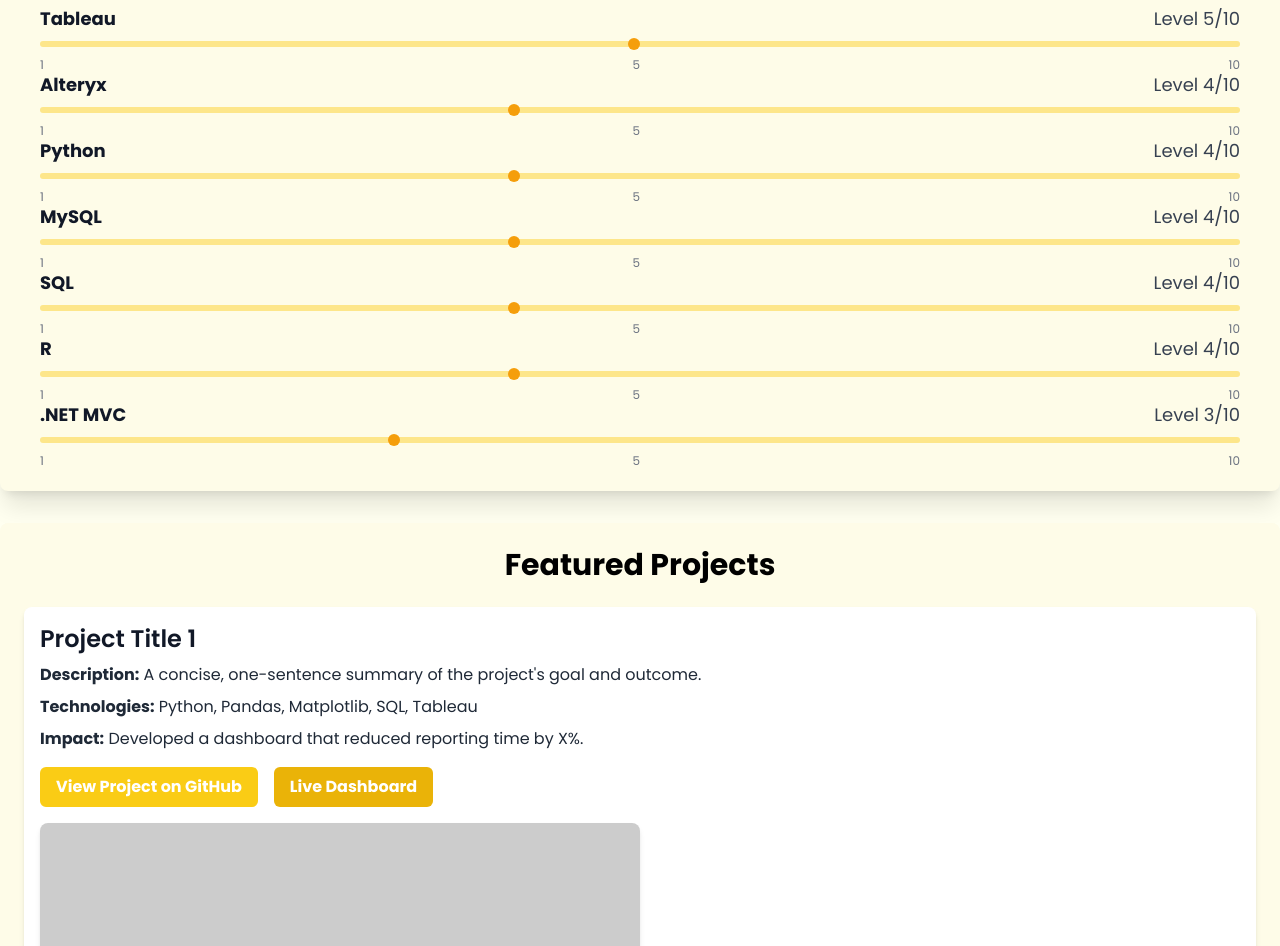
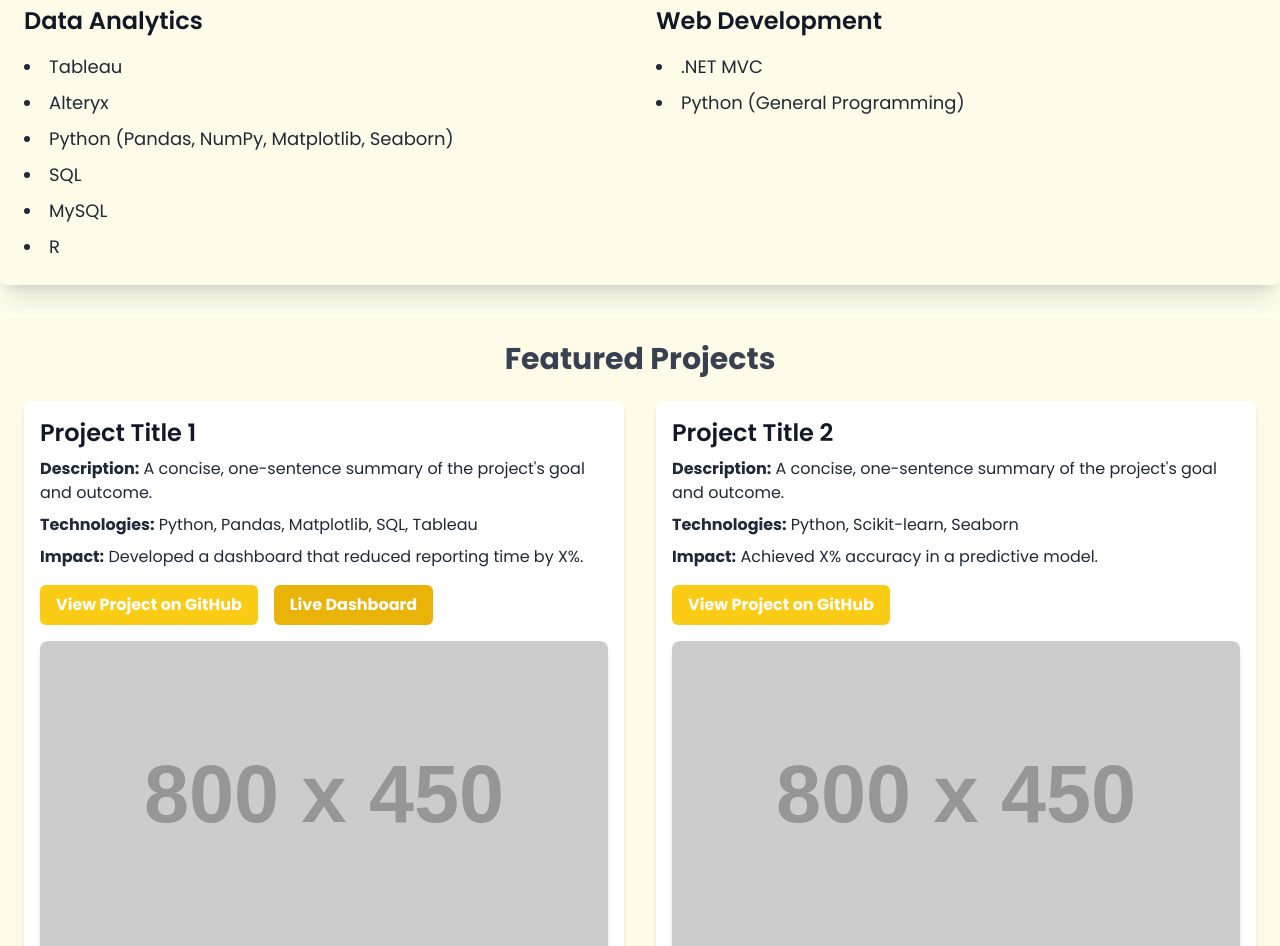
Before and after one commit to arinifthh/arinifthh.github.io, a plain HTML site: page portfolio/index.html in a window 1280 px wide. Shown: the part 455-1401 px from the top of the page. Drawn offline with nearby package versions, Linux system fonts and the light colour scheme; placeholder pictures from the web are drawn by us.

Commit message:
Update index.html

```diff
--- a/portfolio/index.html
+++ b/portfolio/index.html
@@ -39,48 +39,10 @@
         /* Ensure project images maintain aspect ratio and have rounded corners */
         .project img {
             width: 100%;
-            max-width: 600px;
+            max-width: 600px; /* Adjusted max-width for better two-column layout */
             border-radius: 0.5rem; /* Equivalent to rounded-lg */
             margin-top: 0.75rem; /* Equivalent to mt-3 */
             object-fit: cover;
-        }
-
-        /* Custom styles for skill level indicator */
-        .skill-level-line {
-            position: relative;
-            height: 6px; /* Thinner line */
-            background-color: #fde68a; /* Light yellow line */
-            border-radius: 9999px; /* Fully rounded */
-            margin-top: 0.5rem; /* Space above the line */
-            margin-bottom: 1.5rem; /* Space below the line for labels */
-        }
-        .dark .skill-level-line {
-            background-color: #4b5563; /* Darker gray line for dark mode */
-        }
-        .skill-indicator {
-            position: absolute;
-            width: 12px;
-            height: 12px;
-            background-color: #f59e0b; /* Amber yellow indicator */
-            border-radius: 9999px; /* Circular */
-            top: 50%;
-            transform: translate(-50%, -50%); /* Center the circle on the line */
-        }
-        .dark .skill-indicator {
-            background-color: #fbbf24; /* Lighter yellow for dark mode */
-        }
-        .skill-labels {
-            position: absolute;
-            width: 100%;
-            display: flex;
-            justify-content: space-between;
-            font-size: 0.75rem; /* text-xs */
-            color: #6b7280; /* text-gray-500 */
-            top: 100%; /* Position below the line */
-            margin-top: 0.25rem; /* Small margin from the line */
-        }
-        .dark .skill-labels {
-            color: #9ca3af; /* Lighter gray for dark mode */
         }
     </style>
 </head>
@@ -106,7 +68,7 @@
             <img
                 src="https://raw.githubusercontent.com/arinifthh/arinifthh.github.io/main/img/profile.png"
                 alt="Profile Picture"
-                class="w-32 h-32 md:w-40 md:h-40 rounded-full object-cover border-4 border-yellow-200 shadow-lg dark:border-yellow-500"
+                class="w-32 h-32 md:w-40 md:h-40 rounded-full object-cover border-1 border-yellow-200 shadow-lg dark:border-yellow-500"
                 onerror="this.onerror=null;this.src='https://placehold.co/150x150/cccccc/333333?text=Profile+Photo';"
             />
         </div>
@@ -133,105 +95,34 @@
     </section>
 
     <section id="skills" class="container mx-auto p-6 my-8 bg-yellow-50 rounded-lg shadow-xl dark:bg-gray-800">
-        <h2 class="text-3xl font-bold text-black mb-6 text-center dark:text-white">Skills</h2>
-        <ul class="list-none space-y-6 text-lg text-gray-800 px-4 dark:text-gray-200"> <li>
-                <div class="flex justify-between items-center mb-1">
-                    <strong class="text-gray-900 dark:text-gray-100">Tableau</strong>
-                    <span class="text-gray-700 dark:text-gray-300">Level 5/10</span>
+        <h2 class="text-3xl font-bold text-gray-700 mb-6 text-center dark:text-gray-300">Skills</h2>
+        <div class="grid grid-cols-1 md:grid-cols-2 gap-8">
+            <div>
+                <h3 class="text-2xl font-semibold text-gray-900 mb-4 dark:text-gray-100">Data Analytics</h3>
+                <ul class="list-disc list-inside space-y-2 text-lg text-gray-800 dark:text-gray-200">
+                    <li>Tableau</li>
+                    <li>Alteryx</li>
+                    <li>Python (Pandas, NumPy, Matplotlib, Seaborn)</li>
+                    <li>SQL</li>
+                    <li>MySQL</li>
+                    <li>R</li>
+                </ul>
             </div>
-                <div class="skill-level-line">
-                    <div class="skill-indicator" style="left: calc(50% - 6px);"></div> <div class="skill-labels">
-                        <span>1</span>
-                        <span>5</span>
-                        <span>10</span>
+            <div>
+                <h3 class="text-2xl font-semibold text-gray-900 mb-4 dark:text-gray-100">Web Development</h3>
+                <ul class="list-disc list-inside space-y-2 text-lg text-gray-800 dark:text-gray-200">
+                    <li>.NET MVC</li>
+                    <li>Python (General Programming)</li>
+                    </ul>
             </div>
         </div>
-            </li>
-            <li>
-                <div class="flex justify-between items-center mb-1">
-                    <strong class="text-gray-900 dark:text-gray-100">Alteryx</strong>
-                    <span class="text-gray-700 dark:text-gray-300">Level 4/10</span>
-                </div>
-                <div class="skill-level-line">
-                    <div class="skill-indicator" style="left: calc(40% - 6px);"></div> <div class="skill-labels">
-                        <span>1</span>
-                        <span>5</span>
-                        <span>10</span>
-                    </div>
-                </div>
-            </li>
-            <li>
-                <div class="flex justify-between items-center mb-1">
-                    <strong class="text-gray-900 dark:text-gray-100">Python</strong>
-                    <span class="text-gray-700 dark:text-gray-300">Level 4/10</span>
-                </div>
-                <div class="skill-level-line">
-                    <div class="skill-indicator" style="left: calc(40% - 6px);"></div> <div class="skill-labels">
-                        <span>1</span>
-                        <span>5</span>
-                        <span>10</span>
-                    </div>
-                </div>
-            </li>
-            <li>
-                <div class="flex justify-between items-center mb-1">
-                    <strong class="text-gray-900 dark:text-gray-100">MySQL</strong>
-                    <span class="text-gray-700 dark:text-gray-300">Level 4/10</span>
-                </div>
-                <div class="skill-level-line">
-                    <div class="skill-indicator" style="left: calc(40% - 6px);"></div> <div class="skill-labels">
-                        <span>1</span>
-                        <span>5</span>
-                        <span>10</span>
-                    </div>
-                </div>
-            </li>
-            <li>
-                <div class="flex justify-between items-center mb-1">
-                    <strong class="text-gray-900 dark:text-gray-100">SQL</strong>
-                    <span class="text-gray-700 dark:text-gray-300">Level 4/10</span>
-                </div>
-                <div class="skill-level-line">
-                    <div class="skill-indicator" style="left: calc(40% - 6px);"></div> <div class="skill-labels">
-                        <span>1</span>
-                        <span>5</span>
-                        <span>10</span>
-                    </div>
-                </div>
-            </li>
-            <li>
-                <div class="flex justify-between items-center mb-1">
-                    <strong class="text-gray-900 dark:text-gray-100">R</strong>
-                    <span class="text-gray-700 dark:text-gray-300">Level 4/10</span>
-                </div>
-                <div class="skill-level-line">
-                    <div class="skill-indicator" style="left: calc(40% - 6px);"></div> <div class="skill-labels">
-                        <span>1</span>
-                        <span>5</span>
-                        <span>10</span>
-                    </div>
-                </div>
-            </li>
-            <li>
-                <div class="flex justify-between items-center mb-1">
-                    <strong class="text-gray-900 dark:text-gray-100">.NET MVC</strong>
-                    <span class="text-gray-700 dark:text-gray-300">Level 3/10</span>
-                </div>
-                <div class="skill-level-line">
-                    <div class="skill-indicator" style="left: calc(30% - 6px);"></div> <div class="skill-labels">
-                        <span>1</span>
-                        <span>5</span>
-                        <span>10</span>
-                    </div>
-                </div>
-            </li>
-        </ul>
     </section>
 
     <section id="projects" class="container mx-auto p-6 my-8 bg-yellow-50 rounded-lg shadow-xl dark:bg-gray-800">
-        <h2 class="text-3xl font-bold text-black mb-6 text-center dark:text-white">Featured Projects</h2>
+        <h2 class="text-3xl font-bold text-gray-700 mb-6 text-center dark:text-gray-300">Featured Projects</h2>
 
-        <div class="project mb-8 p-4 bg-white rounded-lg shadow-md dark:bg-gray-700">
+        <div class="grid grid-cols-1 md:grid-cols-2 gap-8">
+            <div class="project p-4 bg-white rounded-lg shadow-md dark:bg-gray-700">
                 <h3 class="text-2xl font-semibold text-gray-900 mb-2 dark:text-gray-100">Project Title 1</h3>
                 <p class="text-gray-800 mb-2 dark:text-gray-200"><strong>Description:</strong> A concise, one-sentence summary of the project's goal and outcome.</p>
                 <p class="text-gray-800 mb-2 dark:text-gray-200"><strong>Technologies:</strong> Python, Pandas, Matplotlib, SQL, Tableau</p>
@@ -243,7 +134,7 @@
                 <img src="https://placehold.co/800x450/e0e0e0/000000?text=Project+1+Screenshot" alt="Project 1 Screenshot" class="rounded-lg shadow-md">
             </div>
 
-        <div class="project mb-8 p-4 bg-white rounded-lg shadow-md dark:bg-gray-700">
+            <div class="project p-4 bg-white rounded-lg shadow-md dark:bg-gray-700">
                 <h3 class="text-2xl font-semibold text-gray-900 mb-2 dark:text-gray-100">Project Title 2</h3>
                 <p class="text-gray-800 mb-2 dark:text-gray-200"><strong>Description:</strong> A concise, one-sentence summary of the project's goal and outcome.</p>
                 <p class="text-gray-800 mb-2 dark:text-gray-200"><strong>Technologies:</strong> Python, Scikit-learn, Seaborn</p>
@@ -254,8 +145,7 @@
                 <img src="https://placehold.co/800x450/d0d0d0/000000?text=Project+2+Screenshot" alt="Project 2 Screenshot" class="rounded-lg shadow-md">
             </div>
 
-        <div class="project mb-8 p-4 bg-white rounded-lg shadow-md dark:bg-gray-700">
-            <h3 class="text-2xl font-semibold text-gray-900 mb-2 dark:text-gray-100">Project Title 3</h3>
+            <div class="project p-4 bg-white rounded-lg shadow-md dark:bg-gray-700 md:col-span-2"> <h3 class="text-2xl font-semibold text-gray-900 mb-2 dark:text-gray-100">Project Title 3</h3>
                 <p class="text-gray-800 mb-2 dark:text-gray-200"><strong>Description:</strong> A concise, one-sentence summary of the project's goal and outcome.</p>
                 <p class="text-gray-800 mb-2 dark:text-gray-200"><strong>Technologies:</strong> SQL, Power BI</p>
                 <p class="text-gray-800 mb-4 dark:text-gray-200"><strong>Impact:</strong> Automated business report generation.</p>
@@ -265,12 +155,13 @@
                 </p>
                 <img src="https://placehold.co/800x450/c0c0c0/000000?text=Project+3+Screenshot" alt="Project 3 Screenshot" class="rounded-lg shadow-md">
             </div>
+        </div>
     </section>
 
     <section id="certifications" class="container mx-auto p-6 my-8 bg-yellow-50 rounded-lg shadow-xl dark:bg-gray-800">
         <h2 class="text-3xl font-bold text-black mb-6 text-center dark:text-white">Certifications</h2>
         <ul class="list-disc list-inside space-y-2 text-lg text-gray-800 dark:text-gray-200">
-            <li>https://www.credly.com/badges/544dc257-05a7-463d-91e2-1b3505a91382/public_url</li>
+            <li><a href="https://www.credly.com/badges/544dc257-05a7-463d-91e2-1b3505a91382/public_url" target="_blank" rel="noopener noreferrer" class="text-yellow-500 hover:underline dark:text-yellow-400">Microsoft Certified: Azure AI Fundamentals</a></li>
             <li>[Certification Name 2] - [Issuing Organization] ([Year])</li>
             <li>[Certification Name 3] - [Issuing Organization] ([Year])</li>
             </ul>
```
Lines whose indentation alone changed are shown as unchanged.
